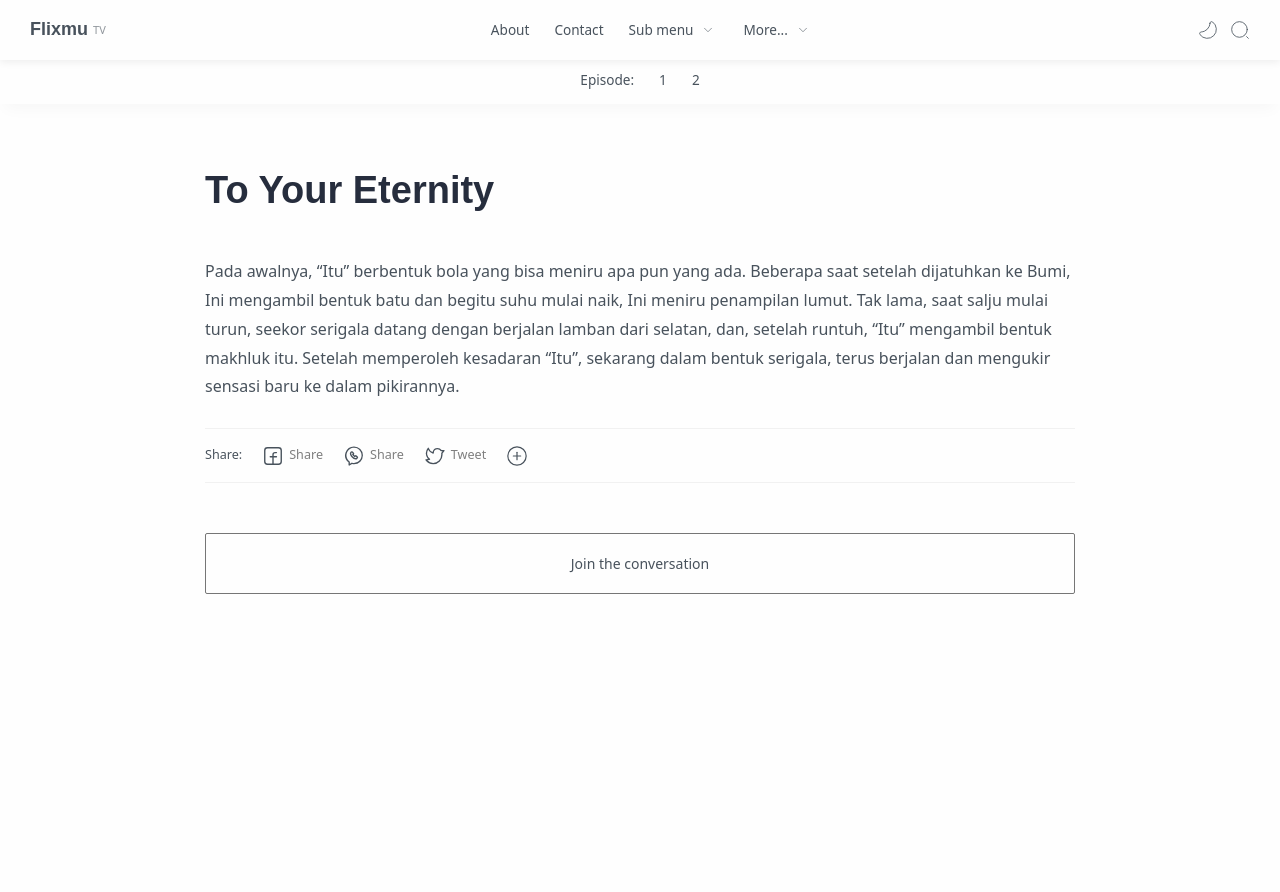
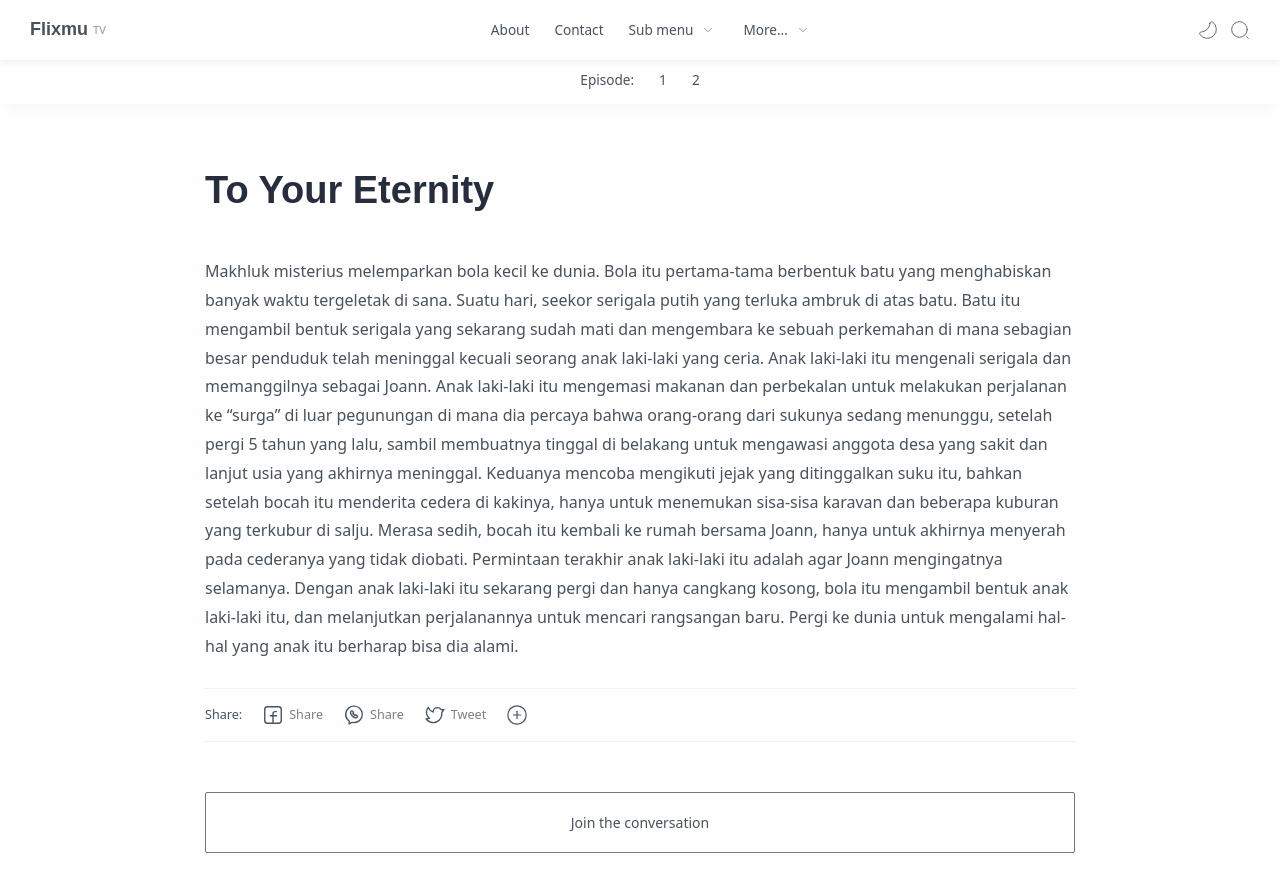
Before and after one commit to hippomu-media/Flixmu, a Jekyll site: the page built from _video/anime/T/To Your Eternity/1.md, in a window 1280 px wide and 900 px high, scrolled down 725 px. Shown: the top 892 px of the window. Built offline with Jekyll 4.4.1, drawn with Linux system fonts in a browser that asks for light colours; some web fonts are replaced; comment, search, counter and statistics services are not loaded; before the commit the page ends 1419 px from its top, so only the background shows below that.

Commit message:
Update 1.md

```diff
--- a/_video/anime/T/To Your Eternity/1.md
+++ b/_video/anime/T/To Your Eternity/1.md
@@ -20,4 +20,4 @@ en: /subtitle/anime/41025/1/en.srt
 ch: /subtitle/anime/41025/1/ch.srt
 ms: /subtitle/anime/41025/1/ms.srt
 ---
-Pada awalnya, "Itu" berbentuk bola yang bisa meniru apa pun yang ada. Beberapa saat setelah dijatuhkan ke Bumi, Ini mengambil bentuk batu dan begitu suhu mulai naik, Ini meniru penampilan lumut. Tak lama, saat salju mulai turun, seekor serigala datang dengan berjalan lamban dari selatan, dan, setelah runtuh, "Itu" mengambil bentuk makhluk itu. Setelah memperoleh kesadaran "Itu", sekarang dalam bentuk serigala, terus berjalan dan mengukir sensasi baru ke dalam pikirannya.
+Makhluk misterius melemparkan bola kecil ke dunia. Bola itu pertama-tama berbentuk batu yang menghabiskan banyak waktu tergeletak di sana. Suatu hari, seekor serigala putih yang terluka ambruk di atas batu. Batu itu mengambil bentuk serigala yang sekarang sudah mati dan mengembara ke sebuah perkemahan di mana sebagian besar penduduk telah meninggal kecuali seorang anak laki-laki yang ceria. Anak laki-laki itu mengenali serigala dan memanggilnya sebagai Joann. Anak laki-laki itu mengemasi makanan dan perbekalan untuk melakukan perjalanan ke "surga" di luar pegunungan di mana dia percaya bahwa orang-orang dari sukunya sedang menunggu, setelah pergi 5 tahun yang lalu, sambil membuatnya tinggal di belakang untuk mengawasi anggota desa yang sakit dan lanjut usia yang akhirnya meninggal. Keduanya mencoba mengikuti jejak yang ditinggalkan suku itu, bahkan setelah bocah itu menderita cedera di kakinya, hanya untuk menemukan sisa-sisa karavan dan beberapa kuburan yang terkubur di salju. Merasa sedih, bocah itu kembali ke rumah bersama Joann, hanya untuk akhirnya menyerah pada cederanya yang tidak diobati. Permintaan terakhir anak laki-laki itu adalah agar Joann mengingatnya selamanya. Dengan anak laki-laki itu sekarang pergi dan hanya cangkang kosong, bola itu mengambil bentuk anak laki-laki itu, dan melanjutkan perjalanannya untuk mencari rangsangan baru. Pergi ke dunia untuk mengalami hal-hal yang anak itu berharap bisa dia alami.
```
